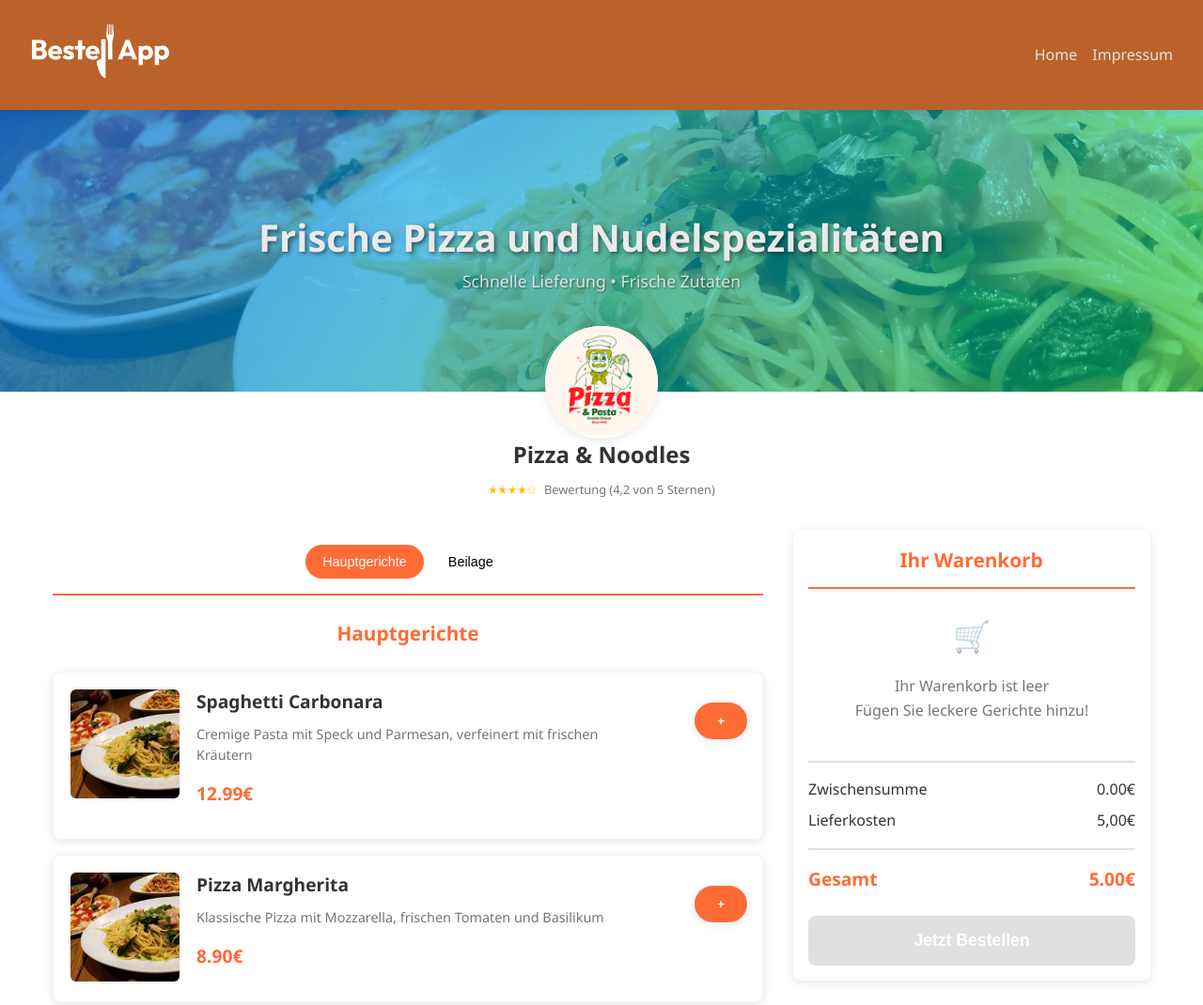
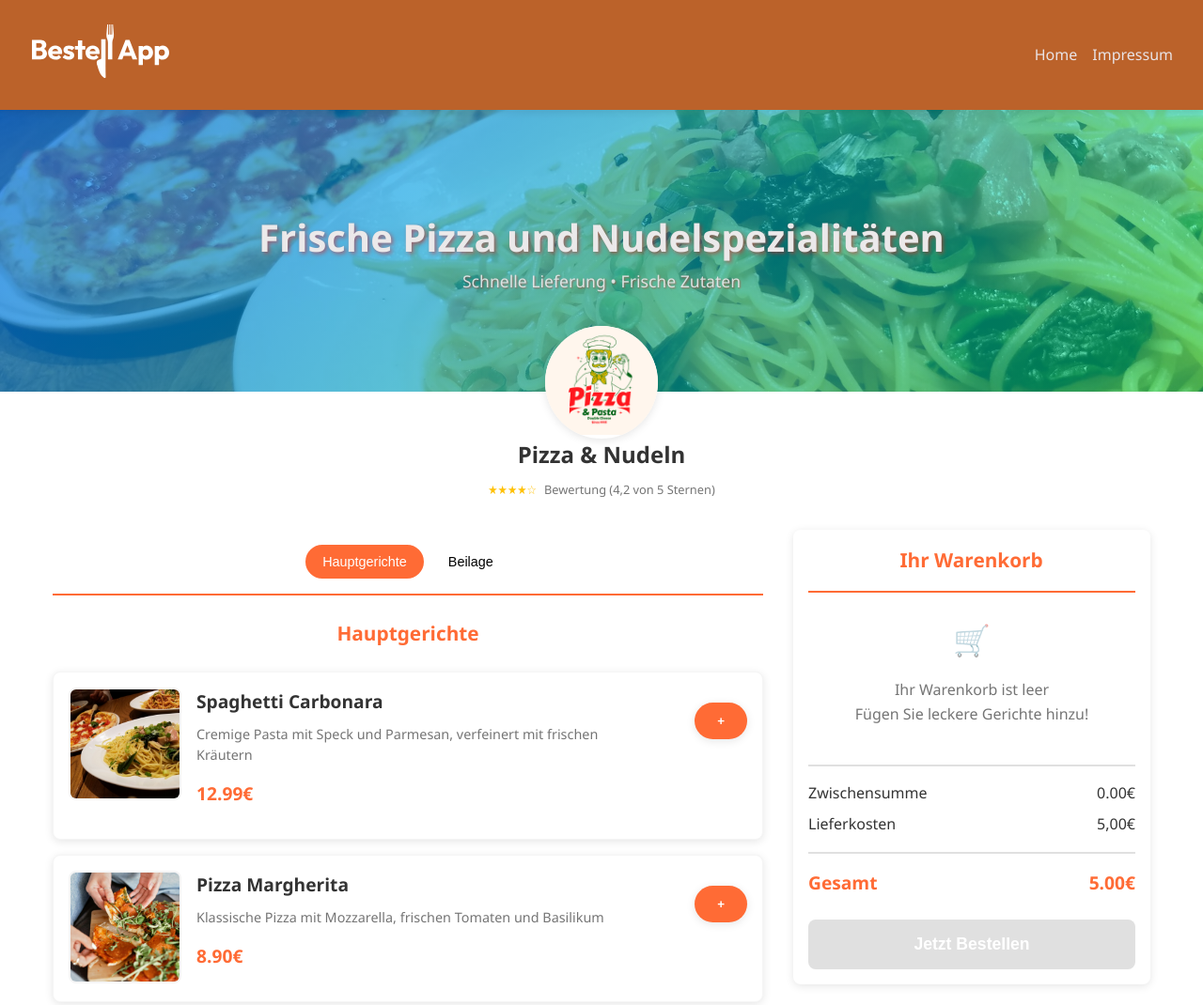
Before and after one commit to AltinTorba/bestell_app, a plain HTML site: page index.html in a window 1280 px wide. Shown: the top 1070 px of the page at 94% size. Drawn offline with Linux system fonts and the light colour scheme.

Commit message:
Version 1.0

```diff
--- a/impressum.css
+++ b/impressum.css
@@ -16,13 +16,11 @@ body {
   line-height: 1.6;
 }
 
-/* Header */
 header {
     display: flex;
     justify-content: space-between;
     align-items: center;
     background-color: #bb622a;
-    /* background-color: var(--white); */
     box-shadow: var(--shadow);
     padding: 1.5rem 3.3rem 1.5rem 1.8rem;
     position: sticky;
--- a/index.html
+++ b/index.html
@@ -3,11 +3,10 @@
 <head>
     <meta charset="UTF-8">
     <meta name="viewport" content="width=device-width, initial-scale=1.0">
-    <title>Pizza & Noodles - Bestell App</title>
+    <title>Pizza & Nudeln - Bestell App</title>
 
     <link rel="stylesheet" href="style.css">
 
-    <!-- Favicons -->
     <link rel="icon" type="image/x-icon" href="./assets/img/Favicon/favicon.ico">
     <link rel="icon" type="image/png" sizes="16x16" href="./assets/img/Favicon/favicon-16x16.png">
     <link rel="icon" type="image/png" sizes="32x32" href="./assets/img/Favicon/favicon-32x32.png">
@@ -18,14 +17,11 @@
 </head>
 <body>
     <header>
-
-        <!-- Logo -->
         <div class="logo">
         <a href="index.html"><img src="./assets/img/Logo/Bestell-App-Logo.svg" alt="Bestell App" width="150" height="45"></a>
         </div>
         <div class="header-content">
 
-            <!-- Navigation -->
             <nav>
                 <ul>
                     <li><a href="index.html">Home</a></li>
@@ -37,12 +33,16 @@
     </header>
 
     <div class="hero-section">
+        <img class="hero-background" src="./assets/img/Icons/saitousai-4uVu-Zxa2SA-unsplash.jpg" alt="Hintergrund">
         <div class="hero-content">
             <div class="hero-title">Frische Pizza und Nudelspezialitäten</div>
-            <div class="hero-subtitle">Schnelle Lieferung • Frische Zutaten</div>
+            <div class="hero-subtitle">
+                <span class="mobile-text">Frische Zutaten</span>
+                <span class="desktop-text">Schnelle Lieferung • Frische Zutaten</span>
+            </div>
         </div>
 
-        <div class="restaurant-logo"><a href="index.html"><img src="./assets/img/8667629.jpg" alt="Bestell App"></a></div>
+        <div class="restaurant-logo"><a href="index.html"><img src="./assets/img/Logo/8667629.jpg" alt="Bestell App"></a></div>
     </div>
     </div>
 
@@ -54,7 +54,7 @@
     <div class="restaurant-info">
         <div class="restaurant-title">
             <div>
-                <h1 class="restaurant-name">Pizza & Noodles</h1>
+                <h1 class="restaurant-name">Pizza & Nudeln</h1>
                 <div class="restaurant-rating">
                     <span class="rating-stars">★★★★☆</span>
                     Bewertung (4,2 von 5 Sternen)
@@ -64,24 +64,19 @@
     </div>
 
     <div class="main-container">
-        <!-- Menu Section - Left Side -->
         <section class="menu-section">
-            <!-- Category Navigation -->
             <div class="category-navigation" id="category-navigation">
-                <!-- Categories will be generated by JavaScript -->
             </div>
 
             <h2 class="category-title" id="current-category-title">Hauptgerichte</h2>
             <div id="dishes-container"></div>
         </section>
 
-        <!-- Basket Section - Right Side -->
         <section class="basket-section">
             <div class="basket-container">
                 <h2 class="basket-title">Ihr Warenkorb</h2>
                 <div class="basket-items" id="basket-items">
                     <div class="empty-basket">
-                        <!-- <div class="empty-basket-icon">🛒</div> -->
                         <p>Ihr Warenkorb ist leer</p>
                         <p>Fügen Sie leckere Gerichte hinzu!</p>
                     </div>
@@ -105,7 +100,6 @@
         </section>
     </div>
 
-    <!-- Mobile Basket -->
     <div class="responsive-basket">
         <div class="responsive-basket-content">
             <div class="responsive-basket-info">
@@ -116,7 +110,6 @@
         </div>
     </div>
 
-    <!-- Modal for Mobile -->
     <div class="modal" id="basket-modal">
         <div class="modal-content">
             <div class="modal-header">
@@ -158,8 +151,7 @@
         <a href="impressum.html">Impressum</a>
     </footer>
     <script src="script.js"></script>
-    <script src="scripts/db.js"></script>
-    <script src="scripts/dom_elements.js"></script>
+    <script src="scripts/db_dom.js"></script>
     <script src="scripts/template.js"></script>
 </body>
 </html>
--- a/scripts/db.js
+++ /dev/null
@@ -1,60 +0,0 @@
-// Dish data with images - Mehrere Kategorien
-const dishes = [
-    {
-        name: "Spaghetti Carbonara",
-        price: 12.99,
-        description: "Cremige Pasta mit Speck und Parmesan, verfeinert mit frischen Kräutern",
-        category: "hauptgerichte",
-        image: "./assets/img/saitousai-4uVu-Zxa2SA-unsplash.jpg"
-    },
-    {
-        name: "Pizza Margherita",
-        price: 8.90,
-        description: "Klassische Pizza mit Mozzarella, frischen Tomaten und Basilikum",
-        category: "hauptgerichte",
-        image: "./assets/img/saitousai-4uVu-Zxa2SA-unsplash.jpg"
-    },
-    {
-        name: "Pizza Peperoni",
-        price: 11.50,
-        description: "Scharfe Pizza mit Salami, Peperoni, Zwiebeln und Knoblauch",
-        category: "hauptgerichte",
-        image: "./assets/img/saitousai-4uVu-Zxa2SA-unsplash.jpg"
-    },
-    {
-        name: "Nudelbox Asia",
-        price: 10.90,
-        description: "Asiatische Nudeln mit Gemüse und Hähnchen in Sojasauce",
-        category: "hauptgerichte",
-        image: "./assets/img/saitousai-4uVu-Zxa2SA-unsplash.jpg"
-    },
-    {
-        name: "Lasagne Classico",
-        price: 13.50,
-        description: "Hausgemachte Lasagne mit Hackfleischsauce und Béchamel",
-        category: "hauptgerichte, pizza",
-        image: "./assets/img/saitousai-4uVu-Zxa2SA-unsplash.jpg"
-    },
-    // Beilagen
-    {
-        name: "Pommes Frites",
-        price: 3.50,
-        description: "Knusprige Pommes Frites mit Ketchup oder Mayo",
-        category: "beilagen",
-        image: "./assets/img/saitousai-4uVu-Zxa2SA-unsplash.jpg"
-    },
-    {
-        name: "Gemischter Salat",
-        price: 4.20,
-        description: "Frischer Salat mit Tomaten, Gurken und Hausdressing",
-        category: "beilagen",
-        image: "./assets/img/saitousai-4uVu-Zxa2SA-unsplash.jpg"
-    },
-    {
-        name: "Knoblauchbrot",
-        price: 2.80,
-        description: "Knuspriges Brot mit Knoblauchbutter und Kräutern",
-        category: "beilagen",
-        image: "./assets/img/saitousai-4uVu-Zxa2SA-unsplash.jpg"
-    }
-];
--- /dev/null
+++ b/scripts/db_dom.js
@@ -0,0 +1,78 @@
+const dishes = [
+    {
+        name: "Spaghetti Carbonara",
+        price: 12.99,
+        description: "Cremige Pasta mit Speck und Parmesan, verfeinert mit frischen Kräutern",
+        category: "hauptgerichte",
+        image: "./assets/img/icons/saitousai-4uVu-Zxa2SA-unsplash.jpg"
+    },
+    {
+        name: "Pizza Margherita",
+        price: 8.90,
+        description: "Klassische Pizza mit Mozzarella, frischen Tomaten und Basilikum",
+        category: "hauptgerichte",
+        image: "./assets/img/icons/pexels-mikhail-nilov-7780260.jpg"
+    },
+    {
+        name: "Pizza Peperoni",
+        price: 11.50,
+        description: "Scharfe Pizza mit Salami, Peperoni, Zwiebeln und Knoblauch",
+        category: "hauptgerichte",
+        image: "./assets/img/icons/pexels-vlada-karpovich-7902939.jpg"
+    },
+    {
+        name: "Nudelbox Asia",
+        price: 10.90,
+        description: "Asiatische Nudeln mit Gemüse und Hähnchen in Sojasauce",
+        category: "hauptgerichte",
+        image: "./assets/img/icons/nudeln1.jpg"
+    },
+    {
+        name: "Lasagne Classico",
+        price: 13.50,
+        description: "Hausgemachte Lasagne mit Hackfleischsauce und Béchamel",
+        category: "hauptgerichte, pizza",
+        image: "./assets/img/icons/saitousai-4uVu-Zxa2SA-unsplash.jpg"
+    },
+    {
+        name: "Pommes Frites",
+        price: 3.50,
+        description: "Knusprige Pommes Frites mit Ketchup oder Mayo",
+        category: "beilagen",
+        image: "./assets/img/icons/Pschritt1materialien.jpg"
+    },
+    {
+        name: "Gemischter Salat",
+        price: 4.20,
+        description: "Frischer Salat mit Tomaten, Gurken und Hausdressing",
+        category: "beilagen",
+        image: "./assets/img/icons/salad.jpg"
+    },
+    {
+        name: "Knoblauchbrot",
+        price: 2.80,
+        description: "Knuspriges Brot mit Knoblauchbutter und Kräutern",
+        category: "beilagen",
+        image: "./assets/img/icons/brot.jpg"
+    }
+];
+
+
+const dishesContainer = document.getElementById('dishes-container');
+const categoryNavigation = document.getElementById('category-navigation');
+const currentCategoryTitle = document.getElementById('current-category-title');
+const basketItems = document.getElementById('basket-items');
+const modalBasketItems = document.getElementById('modal-basket-items');
+const subtotalElement = document.getElementById('subtotal');
+const modalSubtotalElement = document.getElementById('modal-subtotal');
+const totalElement = document.getElementById('total');
+const modalTotalElement = document.getElementById('modal-total');
+const responsiveTotalElement = document.getElementById('responsive-total');
+const basketCount = document.querySelector('.basket-count');
+const checkoutBtn = document.getElementById('checkout-btn');
+const modalCheckoutBtn = document.getElementById('modal-checkout-btn');
+const basketModal = document.getElementById('basket-modal');
+const responsiveBasketToggle = document.getElementById('responsive-basket-toggle');
+const closeModal = document.getElementById('close-modal');
+const successMessage = document.getElementById('success-message');
+const modalSuccessMessage = document.getElementById('modal-success-message');
--- a/style.css
+++ b/style.css
@@ -25,7 +25,6 @@ body {
   flex-direction: column;
 }
 
-/* Header */
 header {
   display: flex;
   justify-content: space-between;
@@ -109,7 +108,6 @@ nav a:hover {
   align-items: center;
 }
 
-/* Hero Image */
 .hero-section {
   position: relative;
   height: 200px;
@@ -118,9 +116,7 @@ nav a:hover {
       135deg,
       rgba(0, 123, 255, 0.7),
       rgba(0, 255, 145, 0.5)
-    ),
-    url("./assets/img/saitousai-4uVu-Zxa2SA-unsplash.jpg") center/cover
-      no-repeat;
+    );
   display: flex;
   align-items: center;
   justify-content: center;
@@ -129,6 +125,17 @@ nav a:hover {
   color: rgb(235, 233, 234);
   text-align: center;
 }
+
+.hero-background {
+    position: absolute;
+    top: 0;
+    left: 0;
+    width: 100%;
+    height: 100%;
+    object-fit: cover;
+    z-index: -1;
+}
+
 
 .hero-content {
   position: relative;
@@ -139,14 +146,14 @@ nav a:hover {
 .hero-title {
   font-size: 1.8rem;
   font-weight: bold;
-  text-shadow: 2px 2px 4px rgba(0, 0, 0, 0.5);
+  text-shadow: 2px 2px 4px rgba(224, 21, 21, 0.5);
 }
 
 .hero-subtitle {
   /* padding-bottom: 1.5rem; */
   font-size: 1rem;
   opacity: 0.9;
-  text-shadow: 1px 1px 2px rgba(0, 0, 0, 0.5);
+  text-shadow: 1px 1px 2px rgba(238, 22, 22, 0.5);
 }
 
 .restaurant-logo {
@@ -172,7 +179,6 @@ nav a:hover {
   object-position: center;
 }
 
-/* Restaurant Info */
 .restaurant-info {
   display: flex;
   justify-content: center;
@@ -208,7 +214,6 @@ nav a:hover {
   color: #ffc107;
 }
 
-/* Main Content Layout */
 .main-container {
   display: flex;
   flex-direction: column;
@@ -218,13 +223,11 @@ nav a:hover {
   gap: 1rem;
 }
 
-/* Menu Section - Left Side */
 .menu-section {
   flex: 1;
   max-width: 100%;
 }
 
-/* Category Navigation */
 .category-navigation {
   display: flex;
   gap: 0.5rem;
@@ -266,7 +269,6 @@ nav a:hover {
   text-align: center;
 }
 
-/* Dish Card Styles */
 .dish-card {
   background-color: var(--white);
   border-radius: var(--border-radius);
@@ -352,7 +354,6 @@ nav a:hover {
   transform: translateY(-2px);
 }
 
-/* Basket Section - Right Side */
 .basket-section {
   width: 100%;
   position: static;
@@ -370,7 +371,7 @@ nav a:hover {
 
 .basket-title {
   font-size: 1.3rem;
-  padding-bottom: 0.75rem;
+  padding-bottom: 1rem;
   border-bottom: 2px solid var(--primary-color);
   color: var(--primary-color);
   text-align: center;
@@ -470,7 +471,6 @@ nav a:hover {
   transform: none;
 }
 
-/* Responsive Basket for Mobile */
 .responsive-basket {
   display: flex;
   position: fixed;
@@ -481,7 +481,7 @@ nav a:hover {
   box-shadow: 0 -4px 15px rgba(0, 0, 0, 0.1);
   padding: 1rem;
   z-index: 100;
-  border-top: 2px solid var(--primary-color);
+  border-top: 2px solid rgb(235, 232, 232);
 }
 
 .responsive-basket-content {
@@ -517,7 +517,6 @@ nav a:hover {
   background-color: var(--secondary-color);
 }
 
-/* Modal for Mobile Basket */
 .modal {
   display: none;
   position: fixed;
@@ -601,7 +600,6 @@ nav a:hover {
   font-size: 0.9rem;
 }
 
-/* Success Message */
 .success-message {
   display: none;
   position: fixed;
@@ -626,7 +624,6 @@ nav a:hover {
   text-align: center;
 }
 
-/* Empty State */
 .empty-basket {
   text-align: center;
   padding: 1.5rem;
@@ -639,7 +636,6 @@ nav a:hover {
   opacity: 0.5;
 }
 
-/* Quantity buttons */
 .quantity-btn {
   background-color: var(--light-gray);
   border: none;
@@ -681,7 +677,6 @@ nav a:hover {
   transform: scale(1.1);
 }
 
-/* Media Queries */
 @media (min-width: 768px) {
   header {
     padding: 1.5rem 2rem;
@@ -696,7 +691,7 @@ nav a:hover {
   }
 
   .hero-section {
-    height: 250px;
+    height: 200px;
   }
 
   .hero-title {
@@ -797,3 +792,21 @@ nav a:hover {
     width: 380px;
   }
 }
+
+.hero-subtitle .desktop-text {
+    display: none;
+}
+
+.hero-subtitle .mobile-text {
+    display: inline;
+}
+
+@media (min-width: 600px) {
+    .hero-subtitle .desktop-text {
+        display: inline;
+    }
+
+    .hero-subtitle .mobile-text {
+        display: none;
+    }
+}
```
Also changed, not shown: datenschutz.html (+0 -3 lines), impressum.html (+1 -3 lines), script.js (+1 -33 lines), scripts/dom_elements.js (deleted, +0 -19 lines), assets/img/Icons/Pschritt1materialien.jpg (added), assets/img/Icons/brot.jpg (added), assets/img/Icons/nudeln1.jpg (added), assets/img/Icons/pexels-mikhail-nilov-7780260.jpg (added), assets/img/Icons/pexels-vlada-karpovich-7902939.jpg (added), assets/img/Icons/saitousai-4uVu-Zxa2SA-unsplash.jpg (renamed from assets/img/saitousai-4uVu-Zxa2SA-unsplash.jpg), assets/img/Icons/salad.jpg (added), assets/img/Logo/8667629.jpg (renamed from assets/img/8667629.jpg).
